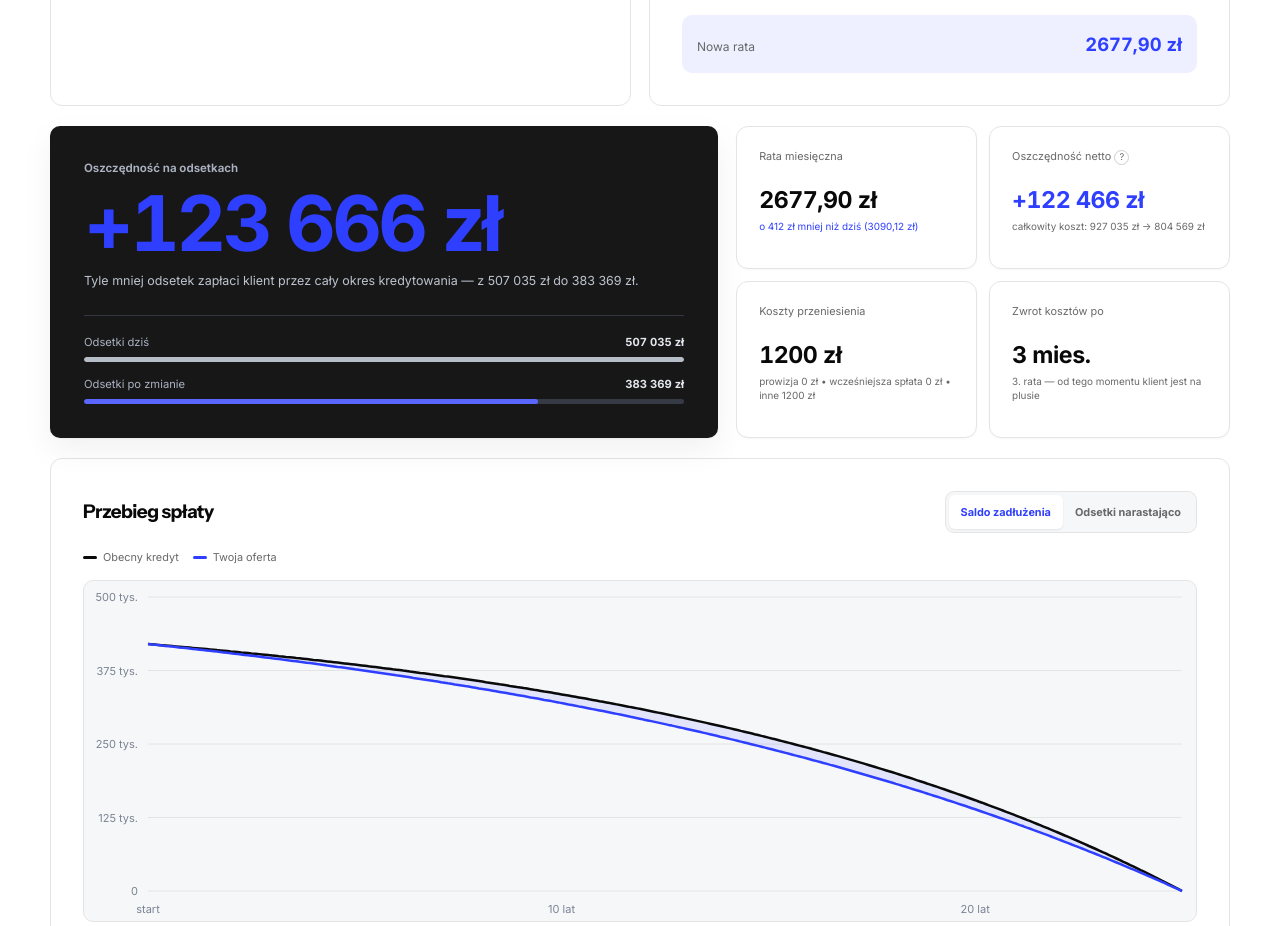
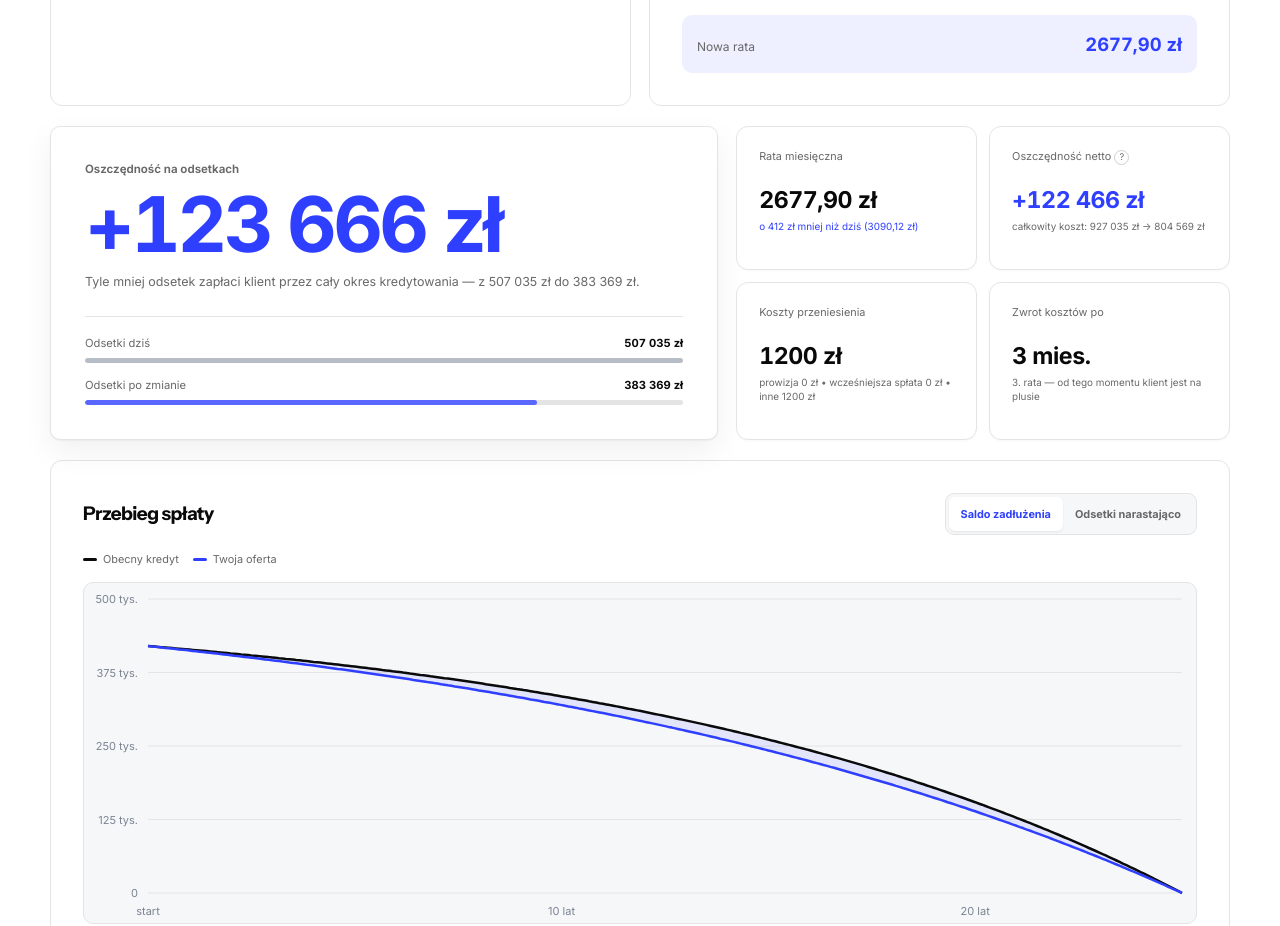
Before and after one commit to jakubskrzypiec/ptmoney, a plain HTML site: page kalkulator.html in a window 1280 px wide. Shown: the part 1320-2246 px from the top of the page. Drawn offline with Linux system fonts and the light colour scheme.

Commit message:
Add files via upload

```diff
--- a/kalkulator.css
+++ b/kalkulator.css
@@ -166,14 +166,14 @@ h3 { font-size: 1rem; font-weight: 750; }
 
 /* Results */
 .results { display: grid; gap: 16px; margin-top: 16px; }
-.headline { padding: 24px; border-radius: var(--radius-lg); background: var(--ink-soft); color: #fff; box-shadow: var(--shadow); }
-.headline__lab { margin-bottom: 8px; color: #AAB2C1; font-size: .72rem; font-weight: 650; }
+.headline { padding: 24px; border: 1px solid var(--line); border-radius: var(--radius-lg); background: #fff; color: var(--ink); box-shadow: var(--shadow); }
+.headline__lab { margin-bottom: 8px; color: var(--text-muted); font-size: .72rem; font-weight: 650; }
 .headline__big { color: var(--blue) !important; font-size: clamp(2.4rem, 11vw, 4.8rem); font-weight: 800; line-height: .98; letter-spacing: -.045em; font-variant-numeric: tabular-nums; }
-.headline__sub { max-width: 720px; margin-top: 10px; color: #BDC4CF; font-size: .78rem; }
-.headline__bars { display: grid; gap: 14px; margin-top: 24px; padding-top: 18px; border-top: 1px solid #333741; }
-.hbar__lab { display: flex; justify-content: space-between; gap: 12px; margin-bottom: 6px; color: #AAB2C1; font-size: .7rem; }
-.hbar__lab b { color: #E4E7ED; font-variant-numeric: tabular-nums; }
-.hbar__track { height: 5px; overflow: hidden; border-radius: 99px; background: #353A44; }
+.headline__sub { max-width: 720px; margin-top: 10px; color: var(--text-muted); font-size: .78rem; }
+.headline__bars { display: grid; gap: 14px; margin-top: 24px; padding-top: 18px; border-top: 1px solid var(--line); }
+.hbar__lab { display: flex; justify-content: space-between; gap: 12px; margin-bottom: 6px; color: var(--text-muted); font-size: .7rem; }
+.hbar__lab b { color: var(--ink); font-variant-numeric: tabular-nums; }
+.hbar__track { height: 5px; overflow: hidden; border-radius: 99px; background: var(--line); }
 .hbar__fill { display: block; width: 0; height: 100%; border-radius: 99px; transition: width .35s var(--ease); }
 .hbar__fill--a { background: #B7BDC7; }
 .hbar__fill--b { background: #5A67FF; }
--- a/kalkulator.html
+++ b/kalkulator.html
@@ -14,7 +14,7 @@
 <meta content="logo-horizontal.png" property="og:image"/>
 <!-- Czcionki z własnego serwera, nie z Google — patrz fonts/fonts.css -->
 <link rel="stylesheet" href="./fonts/fonts.css?v=1">
-<link href="kalkulator.css?v=20260901-2" rel="stylesheet"/>
+<link href="kalkulator.css?v=20260916-1" rel="stylesheet"/>
 <link rel="stylesheet" href="./header-shared.css?v=20260905-1">
 <script type="application/ld+json">
   {
--- a/styles.css
+++ b/styles.css
@@ -1363,7 +1363,6 @@ h2 { letter-spacing: -.042em; }
 .stats-head .eyebrow { margin-bottom: 18px; }
 .stat { border-top-color: rgba(255,255,255,.2); }
 .stat strong { color: #F7F7FF; }
-.stat--confirmed strong { color: var(--error); }
 .stat span { color: rgba(255,255,255,.58); }
 
 #produkty { background: var(--paper); }
```
Also changed, not shown: index.html (+4 -4 lines).
